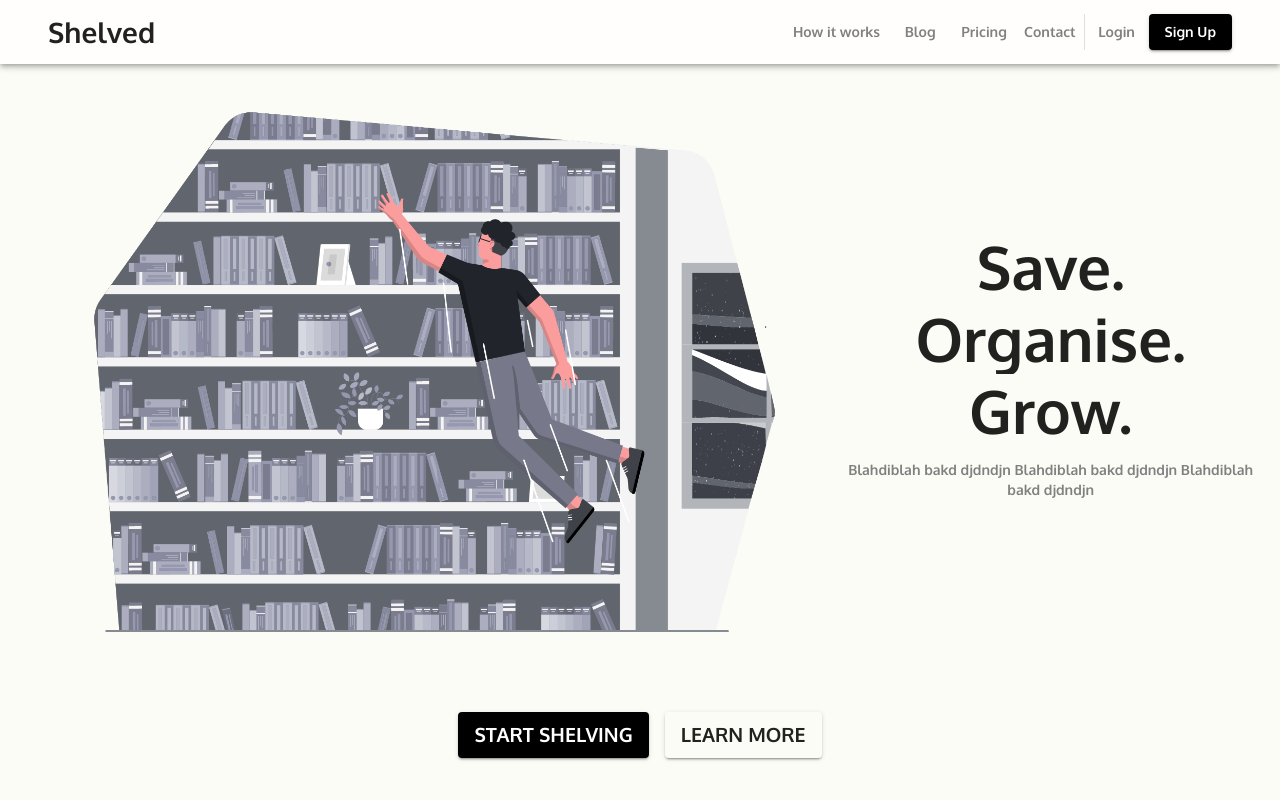
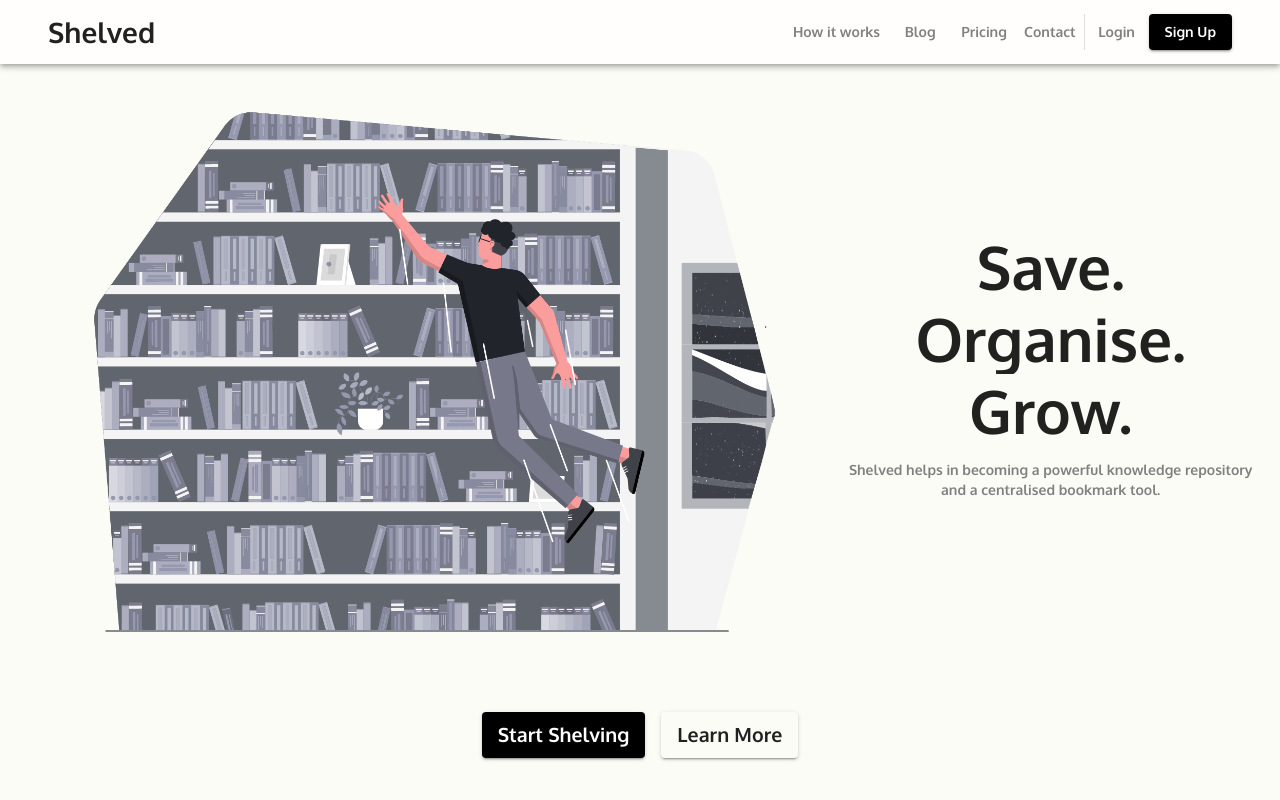
Before and after one commit to arju88nair/ReactTIL, a React app: page /landing in a window 1280 px wide. Built offline with nearby package versions, Linux system fonts and the light colour scheme.

Commit message:
Beauty fixes

```diff
--- a/src/views/LandingPage/HeroBanner.js
+++ b/src/views/LandingPage/HeroBanner.js
@@ -9,19 +9,6 @@ import {Link} from "react-router-dom";
 
 
 const useStyles = makeStyles((theme) => ({
-    root: {
-        flexGrow: 1,
-    },
-    mainFeaturedPost: {
-        position: 'relative',
-        backgroundColor: theme.palette.grey[800],
-        color: theme.palette.common.white,
-        marginBottom: theme.spacing(4),
-        backgroundImage: 'url(https://source.unsplash.com/random)',
-        backgroundSize: 'cover',
-        backgroundRepeat: 'no-repeat',
-        backgroundPosition: 'center',
-    },
     img: {
         margin: 'auto',
         display: 'block',
@@ -67,10 +54,8 @@ export function HeroBanner() {
                         </Typography>
                     </div>
                     <div className={classes.typography}>
-                        <p   style={{fontWeight: "bold",color: 'var(--color-text)'}}>
-                            Blahdiblah bakd djdndjn
-                            Blahdiblah bakd djdndjn
-                            Blahdiblah bakd djdndjn
+                        <p style={{fontWeight: "bold", color: 'var(--color-text)'}}>
+                            Shelved helps in becoming a powerful knowledge repository and a centralised bookmark tool.
                         </p>
                     </div>
                 </Grid>
@@ -80,8 +65,8 @@ export function HeroBanner() {
                     <Grid item>
                         <Button variant="contained"
                                 style={{
-                                background: 'var(--color-button)',
-                                color: 'white', fontWeight: "600",fontSize:'1.4em'
+                                    background: 'var(--color-button)',textDecoration: 'none',textTransform: "none",
+                                    color: 'white', fontWeight: "600", fontSize: '1.4em'
                                 }}
                                 component={Link} to="/register">
                             Start Shelving
@@ -89,7 +74,8 @@ export function HeroBanner() {
                     </Grid>
                     <Grid item>
                         <Button variant="contained"
-                            style={{fontWeight: "600", backgroundColor: 'transparent',fontSize:'1.4em'}} component={Link}
+                                style={{fontWeight: "600", textDecoration: 'none',textTransform: "none",backgroundColor: 'transparent', fontSize: '1.4em'}}
+                                component={Link}
                                 to="/register">
                             Learn More
                         </Button>
```
Lines whose indentation alone changed are shown as unchanged.
